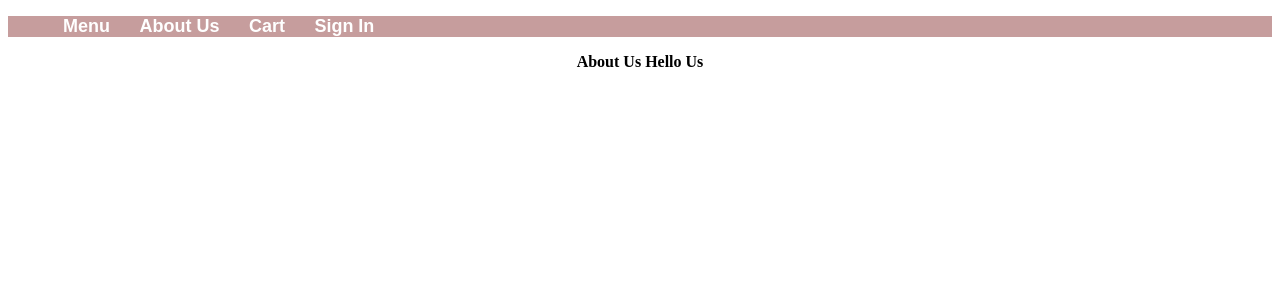
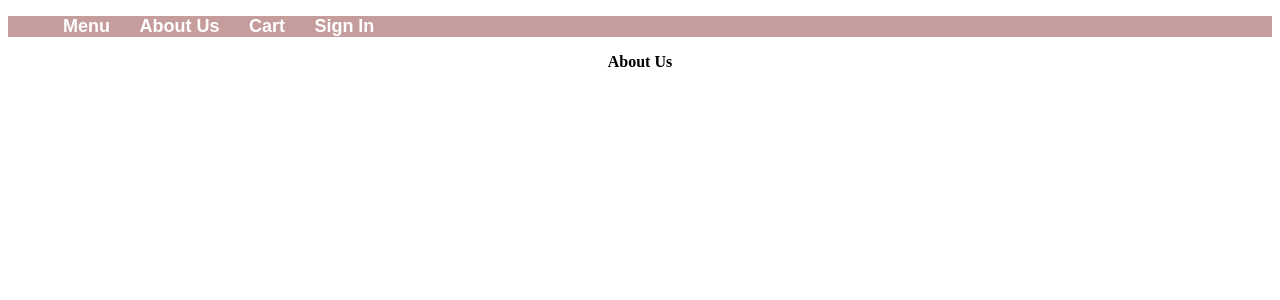
Before and after one commit to h4ms-codex/ICS2608-FinalOutput, a PHP site: page /about_us.php in a window 1280 px wide. Shown: the top 300 px of the page. Run offline with PHP 8.4, Linux system fonts and the light colour scheme.

Commit message:
Update about_us.php

```diff
--- a/about_us.php
+++ b/about_us.php
@@ -19,7 +19,6 @@
 
     <center>
       <b>About Us </b>
-      <b>Hello Us </b>
     </center>
   </body>
 </html>
```
